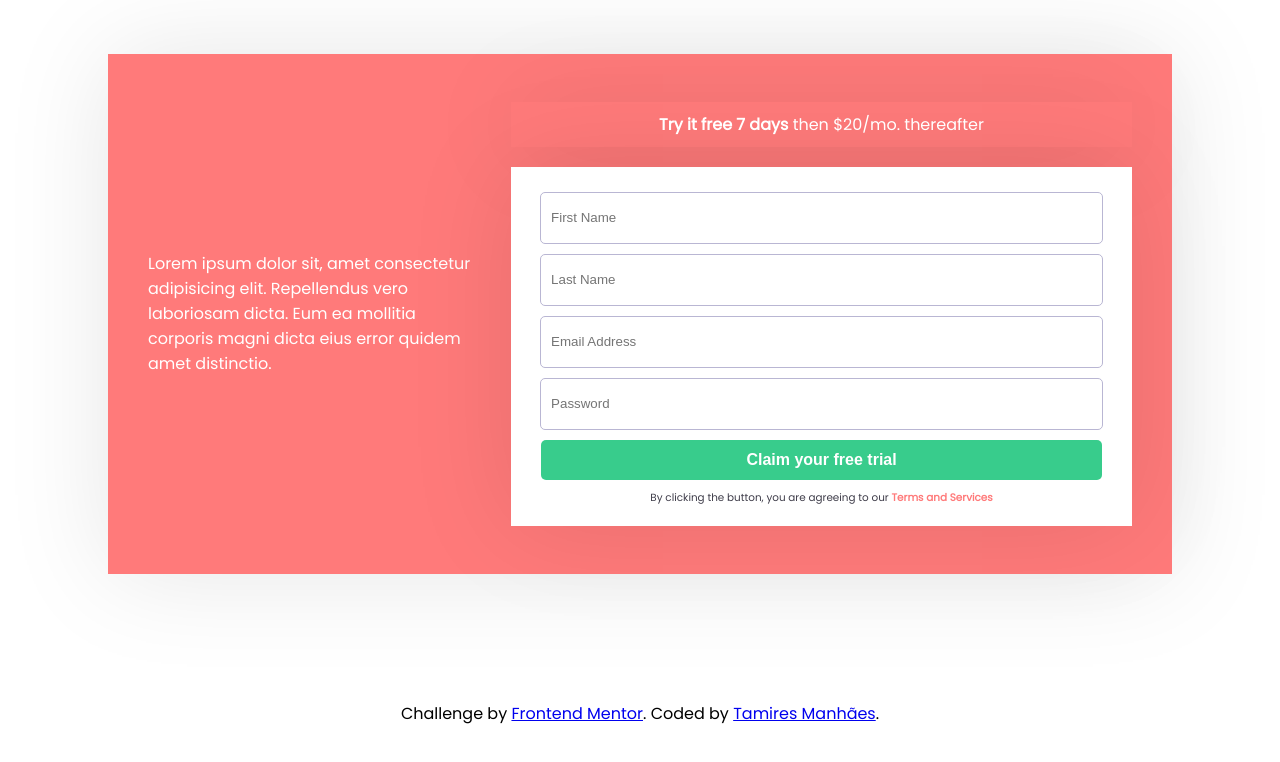
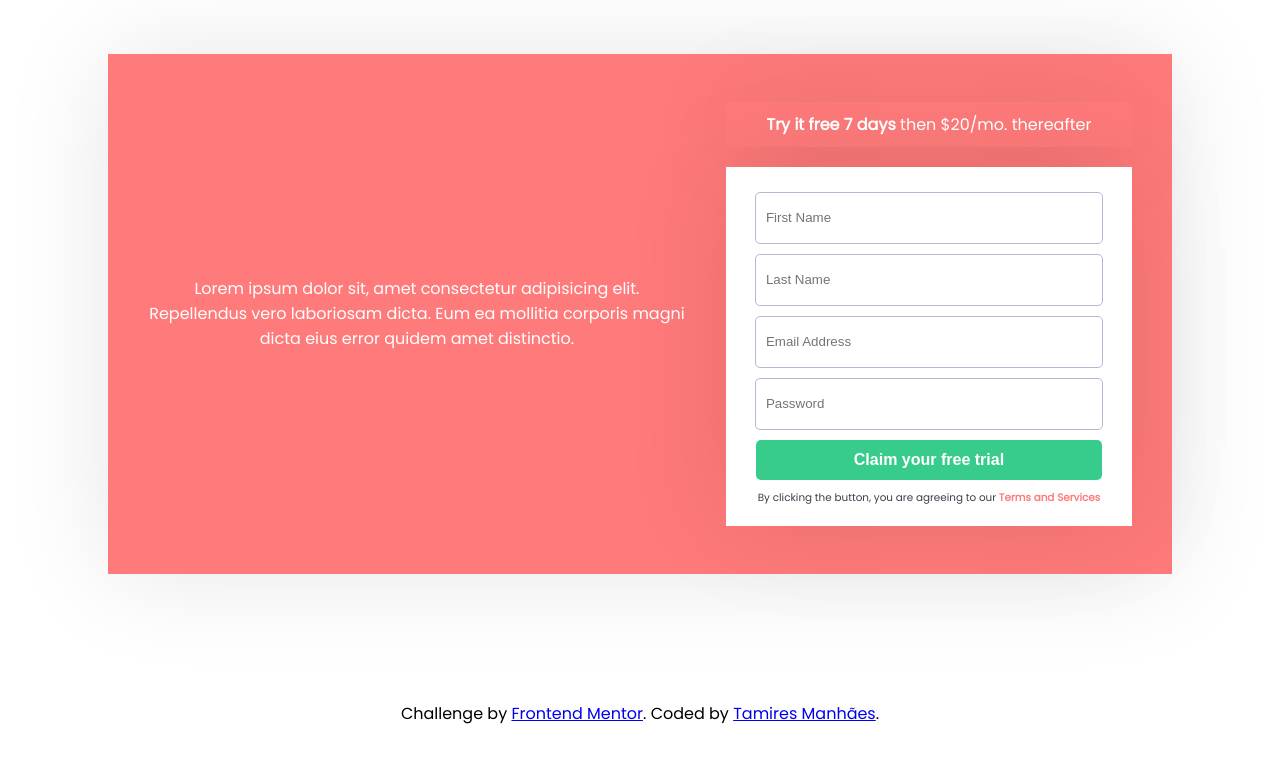
Before and after one commit to tamires-manhaes/login-screen, a React (Create React App) app: page / in a window 1280 px wide. Shown: the top 762 px of the page. Built offline with nearby package versions, Linux system fonts and the light colour scheme.

Commit message:
box de texto criado

```diff
--- a/src/components/TextBox/styles.scss
+++ b/src/components/TextBox/styles.scss
@@ -1,4 +1,48 @@
 .text-box {
-  width: 50%;
-  margin: 0 20px;
+  margin: 0 10px 20px;
+  justify-self: center;
+  align-self: center;
+  text-align: center;
+
+  .span-box{
+    margin-top: 30px;
+
+    span {
+      font-size: .9rem;
+      margin-top: 20px;
+      font-weight: var(--normal);
+    }
+  }
+
+  strong{
+    font-size: 1.9rem;
+    font-weight: var(--bold);
+  }
+
+
+
+  strong,
+  span {
+    line-height: 1em;
+  }
 }
+
+@media(min-width: 992px){
+  .text-box {
+    margin: 0 20px;
+
+    strong{
+      font-size: 3rem;
+    }
+  }
+}
+
+@media(min-width: 767px){
+  .text-box{
+    text-align: center;
+
+    strong{
+      font-size: 2.8rem;
+    }
+  }
+}
```
